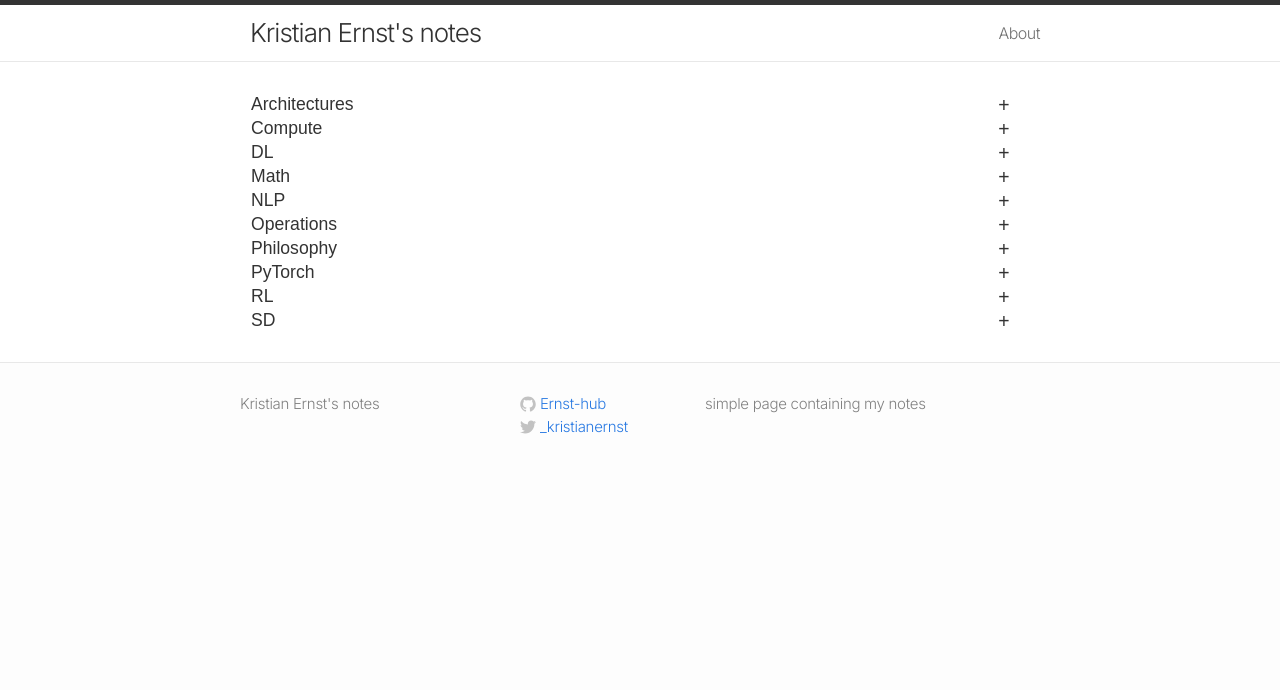
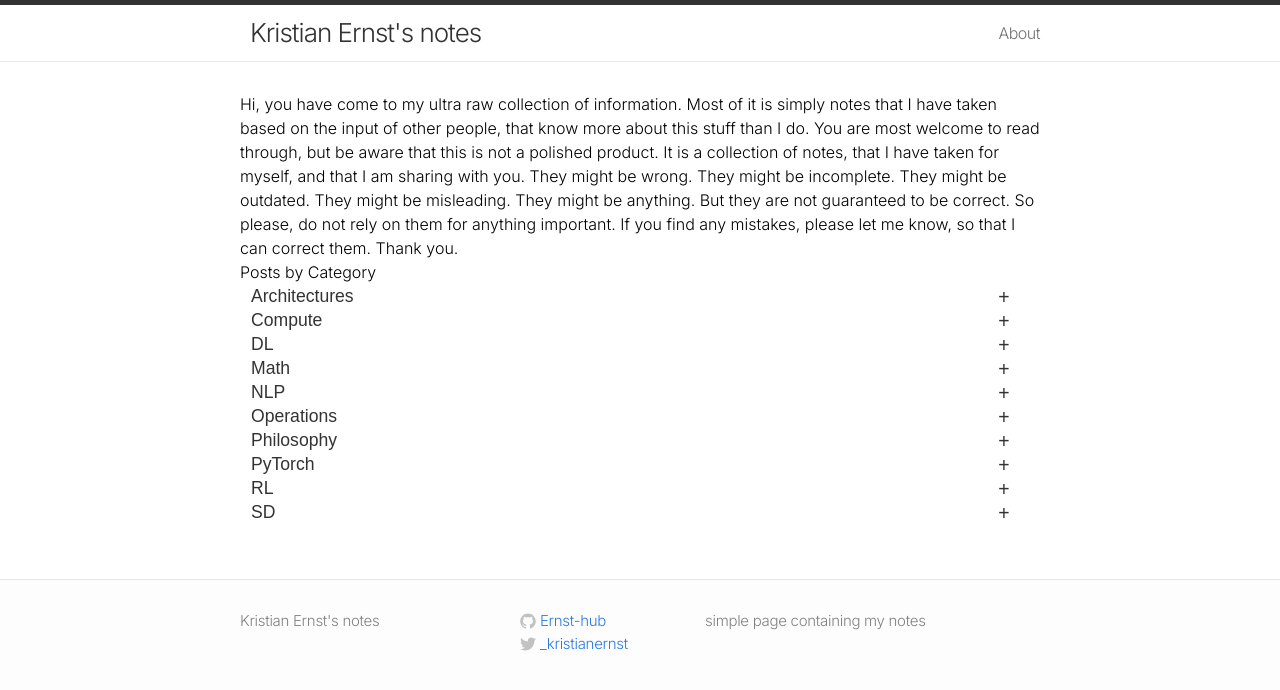
Before and after one commit to kristianernst/kristianernst.github.io, a Jekyll site: the page built from index.html, in a window 1280 px wide. Shown: the top 690 px of the page. Built offline with Jekyll 4.4.1, drawn with Linux system fonts in a browser that asks for light colours.

Commit message:
updated home

```diff
--- a/index.html
+++ b/index.html
@@ -3,6 +3,12 @@ layout: default
 ---
 
 <div class="home">
+
+  <p>
+    Hi, you have come to my ultra raw collection of information. Most of it is simply notes that I have taken based on the input of other people, that know more about this stuff than I do.
+    You are most welcome to read through, but be aware that this is not a polished product. It is a collection of notes, that I have taken for myself, and that I am sharing with you. They might be wrong. They might be incomplete. They might be outdated. They might be misleading. They might be anything. But they are not guaranteed to be correct. So please, do not rely on them for anything important. If you find any mistakes, please let me know, so that I can correct them. Thank you.
+  </p>
+  <h1 class="page-heading">Posts by Category</hjson</h1>
 
   {% assign sorted_categories = site.categories | sort %}
   {% for category in sorted_categories %}
```
